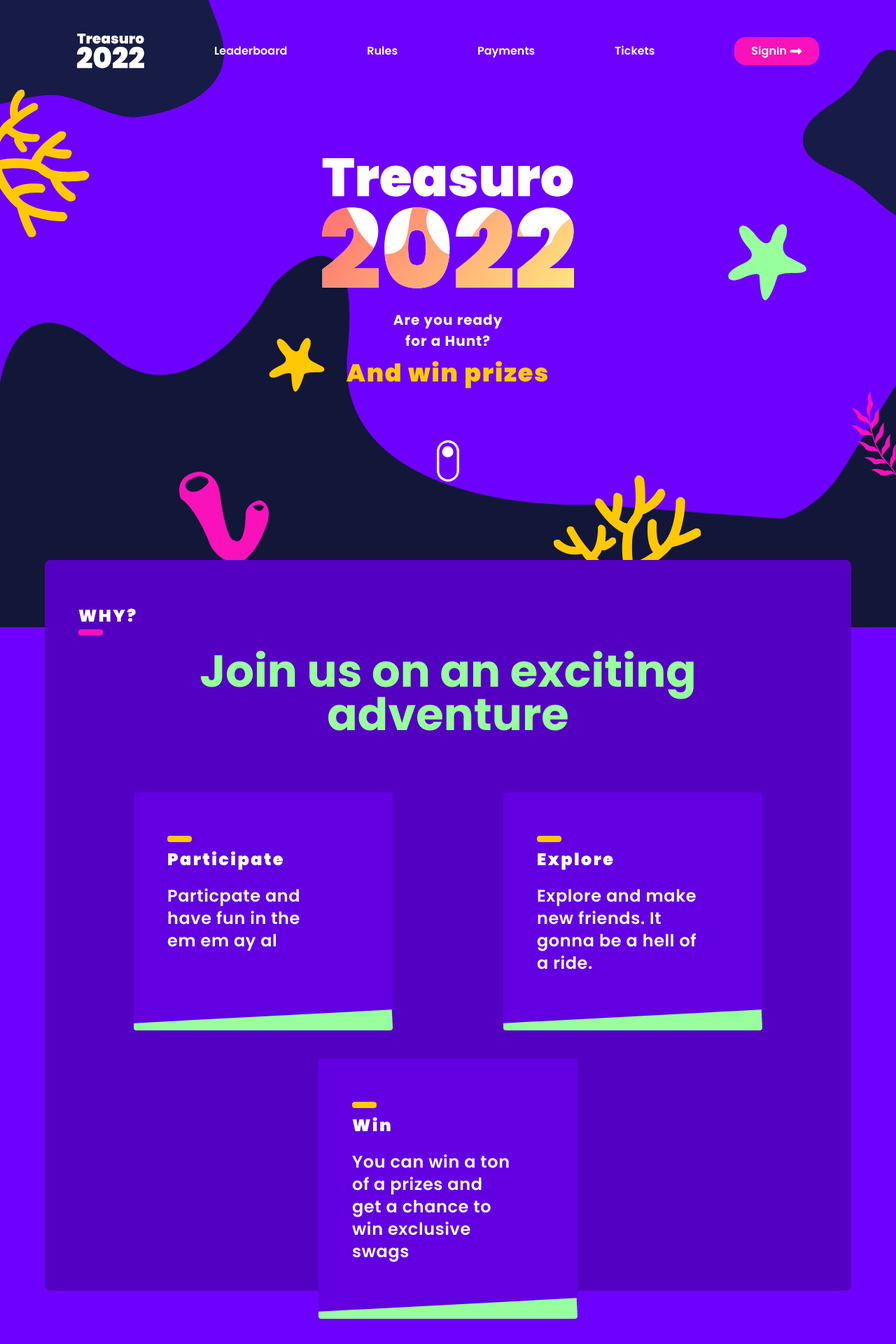
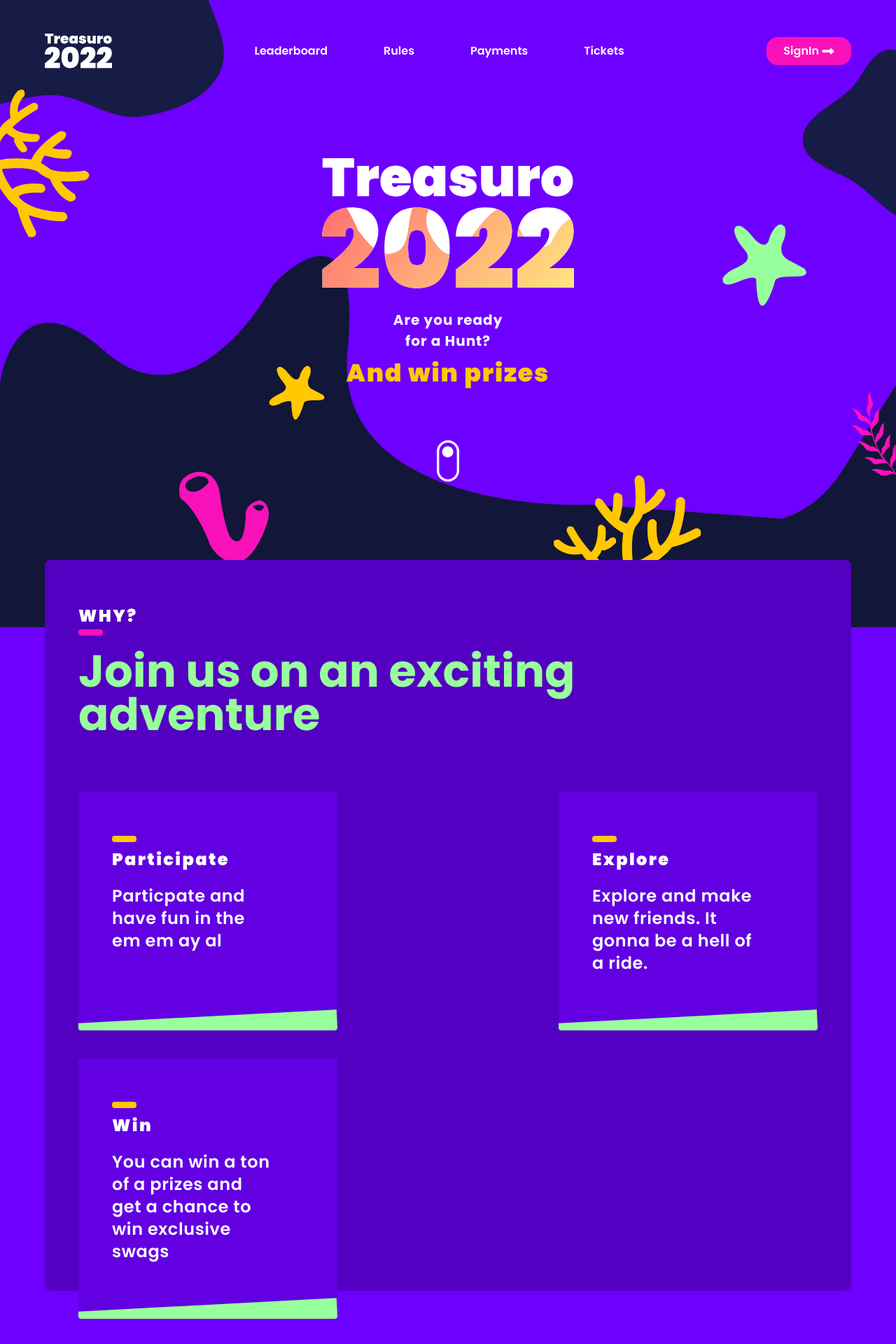
Before and after one commit to suyashrastogi7/Treasuro, a React (Create React App) app in the folder frontend/: page / in a window 1280 px wide. Shown: the top 1920 px of the page at 70% size. Built offline with nearby package versions, Linux system fonts and the light colour scheme.

Commit message:
align fix

```diff
--- a/frontend/src/components/Footer.js
+++ b/frontend/src/components/Footer.js
@@ -12,14 +12,14 @@ const Footer = () => {
         </div>
       </div>
       <div className="flex justify-between flex-wrap w-full md:w-8/12">
-        <div className="flex text-white min-w-[100%] sm:min-w-max my-2 flex-col gap-3 mt-20 md:mt-0 mx-4">
+        <div className="flex text-white sm:min-w-max my-2 flex-col gap-3 mt-20 md:mt-0">
           <p className="w-[38px] h-[6px] bg-lime rounded-xl"></p>
           <Link to="">Support</Link>
           <Link to="">FAQs</Link>
           <Link to="">Icon Style</Link>
           <Link to="">About</Link>
         </div>
-        <div className="flex text-white min-w-[100%] sm:min-w-max my-2 flex-col gap-3 mt-20 md:mt-0 mx-4">
+        <div className="flex text-white sm:min-w-max my-2 flex-col gap-3 mt-20 md:mt-0">
           <p className="w-[38px] h-[6px] bg-lime rounded-xl"></p>
           <Link to="">Support</Link>
           <Link to="">FAQs</Link>
@@ -27,7 +27,7 @@ const Footer = () => {
           <Link to="">About</Link>
           <Link to="">Icon Style</Link>
         </div>
-        <div className="flex text-white min-w-[100%] sm:min-w-max my-2 flex-col gap-3 mt-20 md:mt-0 mx-4">
+        <div className="flex text-white sm:min-w-max my-2 flex-col gap-3 mt-20 md:mt-0">
           <p className="w-[38px] h-[6px] bg-lime rounded-xl"></p>
           <Link to="">Support</Link>
           <Link to="">FAQs</Link>
--- a/frontend/src/components/FooterSocials.js
+++ b/frontend/src/components/FooterSocials.js
@@ -1,7 +1,7 @@
 import { Discord, Github, Linkedin, Mail } from "./AssetsExport";
 const FooterSocials = () => {
   return (
-    <div className="flex justify-between mt-16 md:mt-24 w-full md:w-56 ">
+    <div className="flex justify-between mx-auto mt-16 md:mt-24 w-[320px] md:w-56 ">
       <a href="https://github.com/MMIL" target="_blank" rel="noreferrer">
         <img
           className="w-8 ease-linear duration-200 hover:scale-110"
--- a/frontend/src/components/Hero.js
+++ b/frontend/src/components/Hero.js
@@ -5,7 +5,7 @@ import Navbar from "./Navbar";
 
 const Hero = () => {
   return (
-    <div className="relative min-h-[95vh] md:h-screen overflow-hidden bg-purple-primary">
+    <div className="relative min-h-[100vh] md:h-screen overflow-hidden bg-purple-primary">
       <Navbar />
       {/* center part */}
       <div className="relative z-10 grid place-items-center mt-[10vh] md:mt-[16vh]">
--- a/frontend/src/components/HeroOverlay.js
+++ b/frontend/src/components/HeroOverlay.js
@@ -35,12 +35,12 @@ const HeroOverlay = () => {
         alt=""
       />
       <img
-        className="absolute z-[9] hidden md:block w-20 left-[30vw] bottom-[30vh]"
+        className="absolute z-[9] md:block w-20 left-8 md:left-[30vw] bottom-[25vh]"
         src={StarfishYellow}
         alt=""
       />
       <img
-        className="absolute z-[9] hidden md:block top-[40vh] right-[10vw]"
+        className="absolute z-[9] w-[65px] md:w-[120px] md:block top-[47vh] md:top-[40vh] right-[4vw] md:right-[10vw]"
         src={Starfish}
         alt=""
       />
--- a/frontend/src/components/Invite.js
+++ b/frontend/src/components/Invite.js
@@ -21,8 +21,8 @@ const Invite = () => {
   const list = data.map((el) => {
     return (
       <div
-        className="relative rounded bg-purple-secondary py-10 md:py-20 px-8 md:px-12 text-left w-3/12 min-w-[320px] md:min-w-[370px] min-h-[280px] sm:min-h-[340px] overflow-hidden mt-10 mx-0 md:mx-2
-          after:absolute after:left-0 after:-bottom-[20px] after:h-[40px] after:w-full after:bg-lime after:-rotate-3
+        className="relative rounded bg-purple-secondary py-10 md:py-20 px-8 md:px-12 text-left w-3/12 min-w-[320px] md:min-w-[370px] min-h-[280px] sm:min-h-[340px] overflow-hidden mt-10
+          after:absolute after:left-0 after:-bottom-[20px] after:h-[40px] after:w-full after:bg-lime after:-rotate-3 mx-2 lg:mx-0
         "
         key={v4()}
       >
@@ -30,7 +30,7 @@ const Invite = () => {
           title={el.title}
           isTop={true}
           isYellow={true}
-          className="capitalize text-4xl"
+          className="capitalize text-4xl tracking-normal"
         />
         <p className="md:w-10/12 mt-5 text-white text-2xl font-semibold tracking-wide">
           {el.content}
@@ -41,12 +41,12 @@ const Invite = () => {
 
   return (
     <div className="relative bg-purple-primary pb-20 before:absolute before:w-full before:z-[1] before:h-24 before:bg-base-primary">
-      <div className="relative z-[2] md:w-[90vw] mx-auto bg-purple-tertiary rounded-lg px-12 pt-16 -pb-32 text-center">
+      <div className="relative z-[2] md:w-[90vw] mx-auto bg-purple-tertiary rounded-lg px-12 pt-16 -pb-32">
         <TitleDash title="why?" />
         <p className="text-3xl md:leading-[62px] md:text-[64px] font text-lime font-bold mt-8">
           Join us on an exciting adventure
         </p>
-        <div className="flex flex-wrap justify-around translate-y-10">
+        <div className="flex flex-wrap justify-center lg:justify-between translate-y-10">
           {list}
         </div>
       </div>
--- a/frontend/src/components/NavLinks.js
+++ b/frontend/src/components/NavLinks.js
@@ -1,9 +1,8 @@
 import { Link } from "react-router-dom";
-import { Arrow } from "./AssetsExport";
 
 const NavLinks = () => {
   return (
-    <>
+    <div className="relative z-10 flex flex-col lg:flex-row gap-10 lg:gap-20 mx-6 lg:mx-8">
       <Link to="/">
         <span className="cursor-pointer py-5">Leaderboard</span>
       </Link>
@@ -16,13 +15,7 @@ const NavLinks = () => {
       <Link to="/">
         <span className="cursor-pointer py-5">Tickets</span>
       </Link>
-      <Link to="/">
-        <button className="flex justify-between items-center cursor-pointer rounded-2xl px-3 py-2 md:px-6 md:py-2 bg-hot-pink font-semibold">
-          <span className="mr-1">SignIn</span>
-          <img src={Arrow} alt="arrow" />
-        </button>
-      </Link>
-    </>
+    </div>
   );
 };
 
--- a/frontend/src/components/Navbar.js
+++ b/frontend/src/components/Navbar.js
@@ -1,21 +1,31 @@
-import { useState } from "react";
+import { useEffect, useState } from "react";
 import { Link } from "react-router-dom";
-import { Cross, Hamburger, LogoWhite } from "./AssetsExport";
+import { Arrow, Cross, Hamburger, LogoWhite } from "./AssetsExport";
 
 import NavLinks from "./NavLinks";
 
 const Navbar = () => {
   const [showMenu, setShowMenu] = useState(false);
 
+  useEffect(() => {
+    document.body.style.overflowY = showMenu ? "hidden" : "auto";
+  }, [showMenu]);
+
   return (
-    <nav className="z-10 flex justify-between md:justify-center items-center mx-auto pt-12 mb-6 w-[90vw] text-white font-semibold">
+    <nav className="z-10 flex justify-between items-center mx-auto pt-12 mb-6 w-[90vw] text-white font-semibold">
       <Link to="/" className="z-10">
         <img className="cursor-pointer w-24 z-10" src={LogoWhite} alt="" />
       </Link>
-      <div className="hidden z-10 md:flex justify-between items-center w-9/12 ml-[100px]">
+      <div className="hidden lg:block">
         <NavLinks />
       </div>
-      <div className="md:hidden z-10">
+      <Link to="/" className="hidden lg:block">
+        <button className="flex justify-between items-center cursor-pointer rounded-2xl px-3 py-2 md:px-6 md:py-2 bg-hot-pink font-semibold">
+          <span className="mr-1">SignIn</span>
+          <img src={Arrow} alt="arrow" />
+        </button>
+      </Link>
+      <div className="lg:hidden z-10">
         <img
           src={Hamburger}
           onClick={() => setShowMenu(true)}
@@ -34,17 +44,26 @@ const Navbar = () => {
         className={`absolute z-30 bg-purple-tertiary h-screen w-80 top-0 left-0 ease-linear duration-200
         ${!showMenu && "-translate-x-full"}`}
       >
-        <div className="flex justify-end mx-5 my-6">
+        <div className="flex items-center justify-between mx-5 mt-12 mb-16 py-2">
+          <Link to="/" className="z-10">
+            <img className="cursor-pointer w-16 z-10" src={LogoWhite} alt="" />
+          </Link>
           <img
             src={Cross}
             onClick={() => setShowMenu(false)}
-            className="w-10 cursor-pointer"
+            className="w-8 cursor-pointer"
             alt="cross"
           />
         </div>
-        <div className="flex flex-col m-7 space-y-10">
+        <div className="block lg:hidden">
           <NavLinks />
         </div>
+        <Link to="/" className="block lg:hidden mx-4 mt-20">
+          <button className="flex justify-between items-center cursor-pointer rounded-2xl px-3 py-2 md:px-6 md:py-2 bg-hot-pink font-semibold">
+            <span className="mr-1">SignIn</span>
+            <img src={Arrow} alt="arrow" />
+          </button>
+        </Link>
       </div>
     </nav>
   );
--- a/frontend/src/components/Tickets.js
+++ b/frontend/src/components/Tickets.js
@@ -43,16 +43,15 @@ const Tickets = () => {
             </p>
           </div>
         </div>
-        <div className="flex flex-col lg:hidden text-white text-xl font-bold space-y-2 mt-8 min-w-[300px] w-11/12 sm:w-[400px]">
-          <p className="bg-purple-tertiary px-4 py-2 rounded">
-            Provide 2 days full of adventure
+        {/* Features */}
+        <div className="flex flex-col lg:hidden rounded-lg bg-purple-tertiary text-white text-xl font-bold space-y-2 py-6 mt-8 w-full mx-auto">
+          <p className="px-4 py-2 rounded">
+            1. Provide 2 days full of adventure
           </p>
-          <p className="bg-purple-tertiary px-4 py-2 rounded">
-            Chance to unlock your core memory
+          <p className="px-4 py-2 rounded">
+            2. Chance to unlock your core memory
           </p>
-          <p className="bg-purple-tertiary px-4 py-2 rounded">
-            Best ₹40 you will ever spend
-          </p>
+          <p className="px-4 py-2 rounded">3. Best ₹40 you will ever spend</p>
         </div>
       </div>
     </div>
--- a/frontend/src/components/TitleDash.js
+++ b/frontend/src/components/TitleDash.js
@@ -7,7 +7,7 @@ const TitleDash = ({
 }) => {
   return (
     <p
-      className={`relative tracking-widest text-sm md:text-lg lg:text-2xl text-white font-bold md:font-black uppercase min-w-max
+      className={`relative tracking-widest text-md md:text-lg lg:text-2xl text-white font-bold md:font-black uppercase min-w-max
           before:absolute
           ${!isTop && "before:-bottom-[8px] before:md:-bottom-[12px]"}
           ${isTop && "before:-top-[12px] before:md:-top-[18px]"}
```
